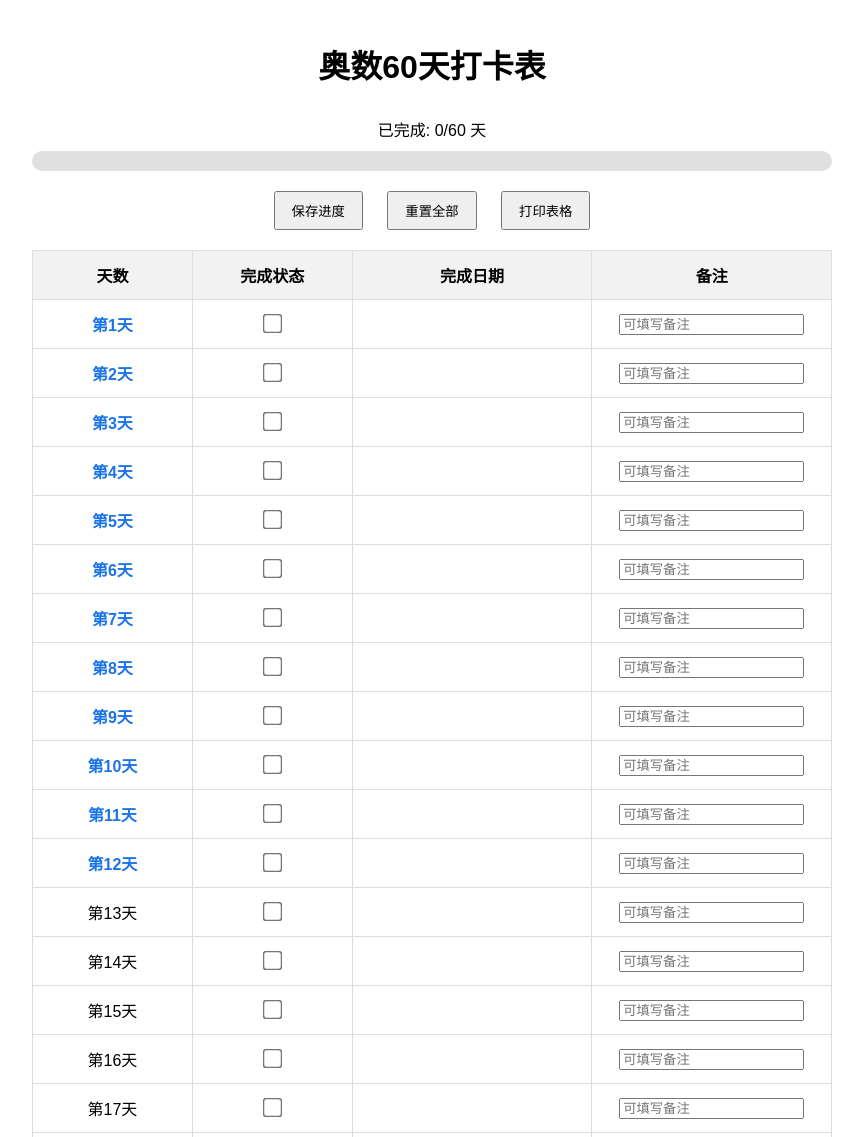
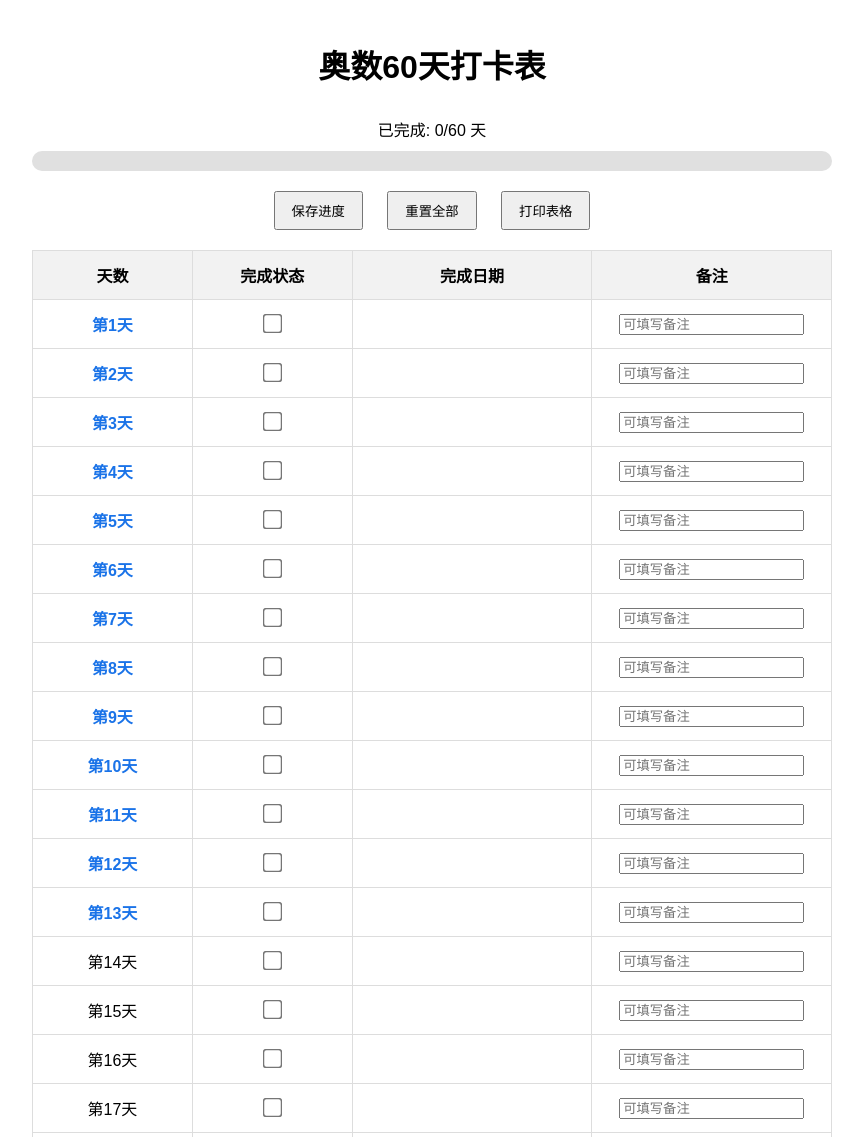
Before and after one commit to Sandy-long/math, a plain HTML site: page index.html in a window 1280 px wide. Shown: the top 1137 px of the page, without its empty margins (208-1071 px from the left). Drawn offline with Linux system fonts and the light colour scheme.

Commit message:
Update index.html

```diff
--- a/index.html
+++ b/index.html
@@ -138,6 +138,10 @@
 
 } else if (i === 12) {
             dayCell = `<td><span class="clickable-day" onclick="window.open('https://sandy-long.github.io/math12/', '_blank')">第12天</span></td>`;
+} else if (i === 13) {
+            dayCell = `<td><span class="clickable-day" onclick="window.open('https://sandy-long.github.io/math13/', '_blank')">第13天</span></td>`;
+
+
 
 
 
```
